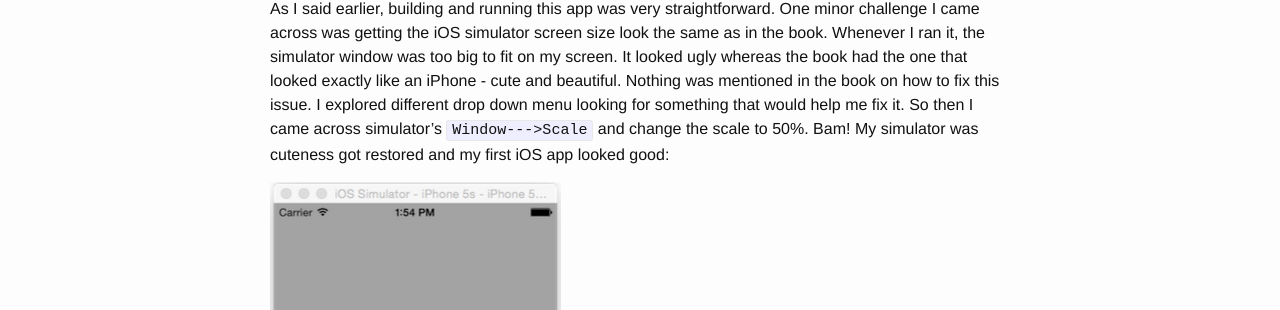
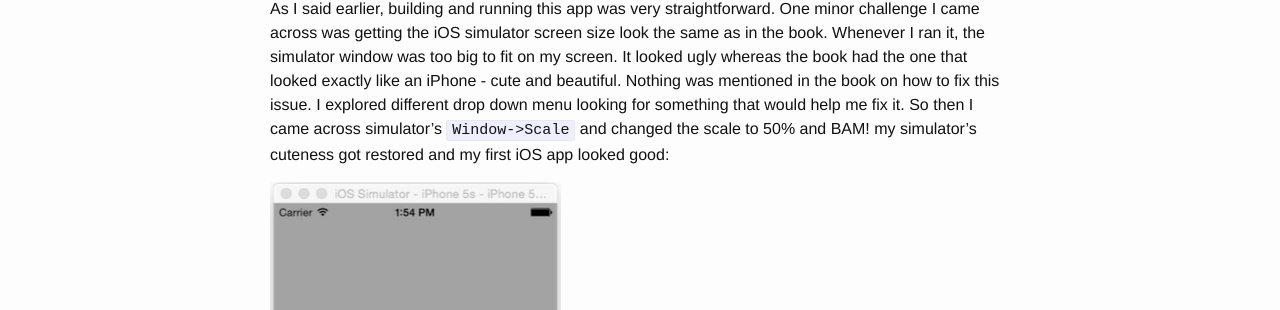
Before and after one commit to racharya/racharya.github.io, a Jekyll site: the page built from _posts/2015-06-07-One-Button-App.markdown, in a window 1280 px wide. Shown: the part 686-996 px from the top of the page. Built offline with Jekyll 4.4.1, drawn with Linux system fonts in a browser that asks for light colours.

Commit message:
Fixed typo

```diff
--- a/_posts/2015-06-07-One-Button-App.markdown
+++ b/_posts/2015-06-07-One-Button-App.markdown
@@ -11,7 +11,7 @@ A friend of mine suggested to start with the excellent iOS tutorials by [RayWend
 
 The tutorials are excellent and are really written for beginners. I've been told that the tutorials get more complex and more interesting building real world apps. The tutorials are written in [Swift Language][SWLANG] and I'm really excited  to learn it as I'm following the tutorials. Having already familiarity with `Java` and `C`, `Swift` hasn't been a problem at all. Actually, I'm really enjoying it even more than `Java` to be honest. Few years back a friend showed me some `Objective-C` code and that was scary looking. I thought I'd be never be able to grok it. Thankfully, I never had to learn it as `Swift` seems like the language of choice for iOS development and Apple seems to be very involved in its marketing.
 
-As I said earlier, building and running this app was very straightforward. One minor challenge I came across was getting the iOS simulator screen size look the same as in the book. Whenever I ran it, the simulator window was too big to fit on my screen. It looked ugly whereas the book had the one that looked exactly like an iPhone - cute and beautiful. Nothing was mentioned in the book on how to fix this issue. I explored different drop down menu looking for something that would help me fix it. So then I came across simulator's `Window--->Scale` and change the scale to 50%. Bam! My simulator was cuteness got restored and my first iOS app looked good:
+As I said earlier, building and running this app was very straightforward. One minor challenge I came across was getting the iOS simulator screen size look the same as in the book. Whenever I ran it, the simulator window was too big to fit on my screen. It looked ugly whereas the book had the one that looked exactly like an iPhone - cute and beautiful. Nothing was mentioned in the book on how to fix this issue. I explored different drop down menu looking for something that would help me fix it. So then I came across simulator's `Window->Scale` and changed the scale to 50% and BAM! my simulator's cuteness got restored and my first iOS app looked good:
 
 ![][APPIMG]
 
```
